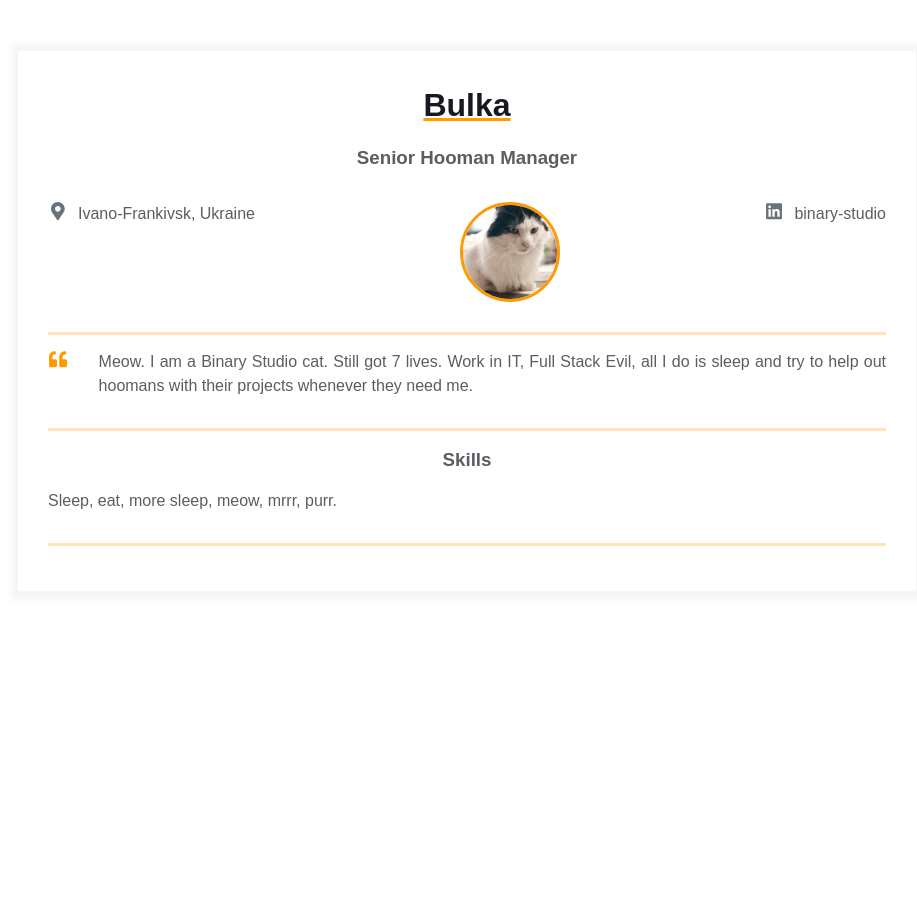
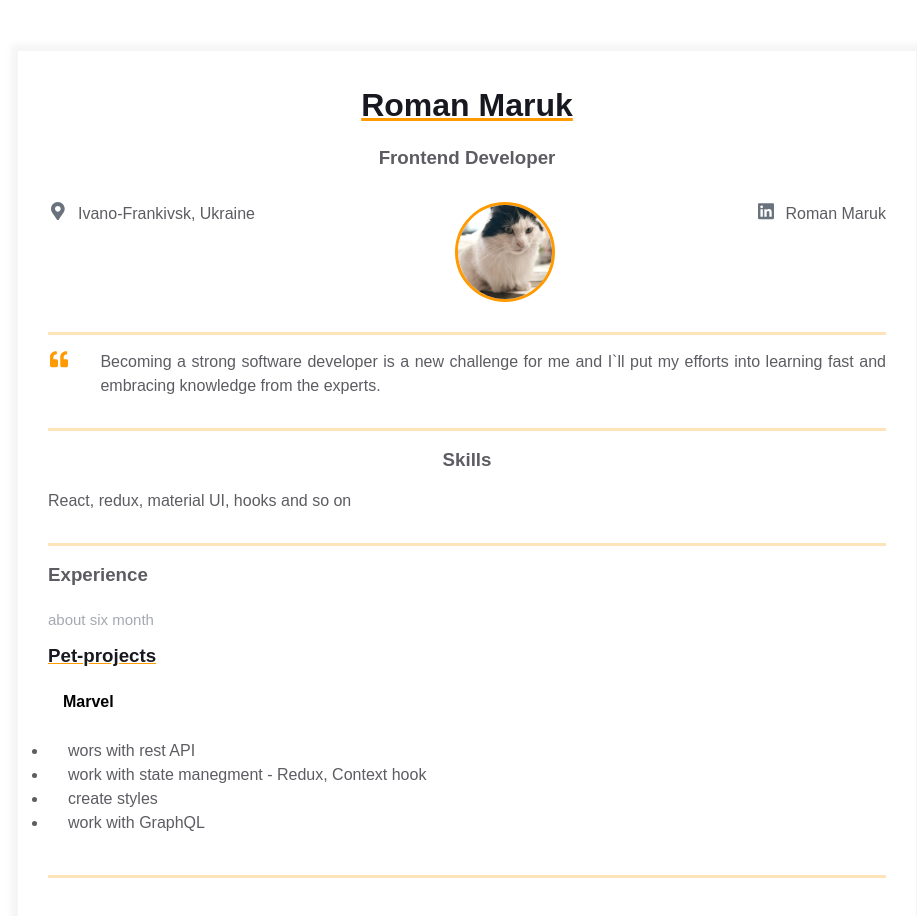
Before and after one commit to RomanMaruk/homepage, a plain HTML site: page index.html in a window 1280 px wide. Shown: the whole page, without its empty margins (173-1090 px from the left). Before the commit the page ends 800 px from the top, so only its background shows below. Drawn offline with Linux system fonts and the light colour scheme.

Commit message:
add experience

```diff
--- a/index.html
+++ b/index.html
@@ -11,8 +11,8 @@
 			<div class="resume">
 				<div class="container">
 					<div class="resume__block">
-						<h1 class="contact-info__header">Bulka</h1>
-						<h3 class="contact-info__sub-header">Senior Hooman Manager</h3>
+						<h1 class="contact-info__header">Roman Maruk</h1>
+						<h3 class="contact-info__sub-header">Frontend Developer</h3>
 
 						<div class="contact_info_container fh">
 							<div class="contact-info__block">
@@ -34,7 +34,7 @@
 							</div>
 
 							<div class="contact-info__block">
-								<a href="https://ua.linkedin.com/company/binary-studio_241166" rel="author" class="contact-info__item">
+								<a href="https://www.linkedin.com/in/roman-maruk-034432159/" rel="author" class="contact-info__item">
 									<div class="contact-info__item-icon-wrapper">
 										<svg class="contact-info__item-icon" xmlns="http://www.w3.org/2000/svg" viewBox="0 0 448 512">
 											<path
@@ -42,7 +42,7 @@
 											</path>
 										</svg>
 									</div>
-									<span>binary-studio</span>
+									<span>Roman Maruk</span>
 								</a>
 							</div>
 						</div>
@@ -59,10 +59,8 @@
 									</path>
 								</svg>
 							</div>
-							<p class="intro_text">Meow.
-								I am a Binary Studio cat. Still got 7 lives. Work in IT, Full Stack Evil,
-								all I do is sleep and try to help out hoomans with their projects whenever
-								they need me.
+							<p class="intro_text">
+								Becoming a strong software developer is a new challenge for me and I`ll put my efforts into learning fast and embracing knowledge from the experts.
 							</p>
 						</div>
 					</div>
@@ -72,7 +70,29 @@
 					<div class="resume__block">
 						<div class="skills">
 							<h3 class="skills__header">Skills</h3>
-							<p class="skills__text">Sleep, eat, more sleep, meow, mrrr, purr. </p>
+							<p class="skills__text">React, redux, material UI, hooks and so on</p>
+						</div>
+					</div>
+				</div>
+
+				<div class="container">
+					<div class="resume__block">
+						<div class="main-info fh">
+
+							<div class="experiences">
+								<h3 class="experiences__header">Experience</h3>
+								<p class="experiences__company-header-durability">about six month</p>
+								<h3 class="experiences__company-header-name">Pet-projects</h3>
+								<h4 class="experiences__company-project">Marvel</h4>
+								<ul class="experiences__company-project-name">
+									<li class="experiences__company-project-responsibilities">wors with rest API</li>
+									<li class="experiences__company-project-responsibilities">work with state manegment - Redux, Context hook</li>
+									<li class="experiences__company-project-responsibilities">create styles</li>
+									<li class="experiences__company-project-responsibilities">work with GraphQL</li>
+								</ul>
+							</div>
+
+							<div class="additional-info fv"></div>
 						</div>
 					</div>
 				</div>
```
